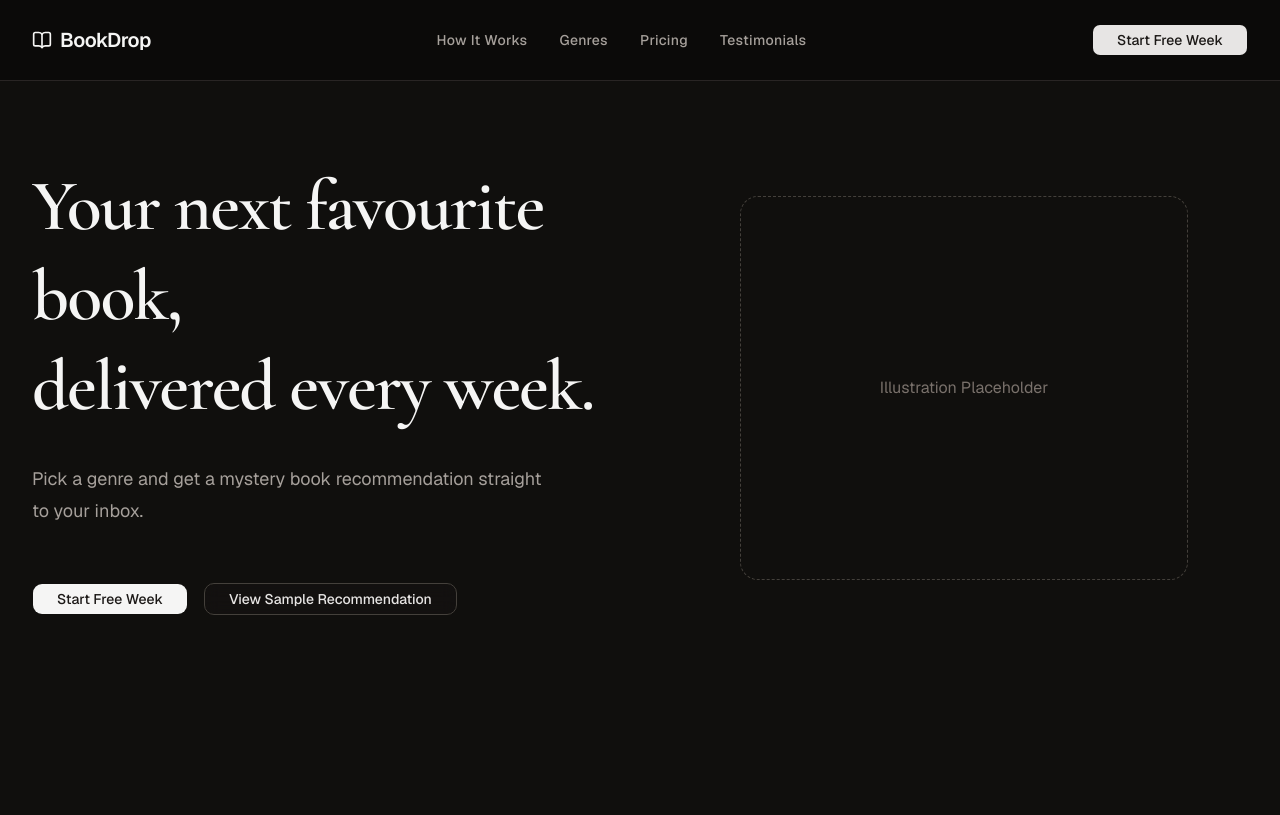
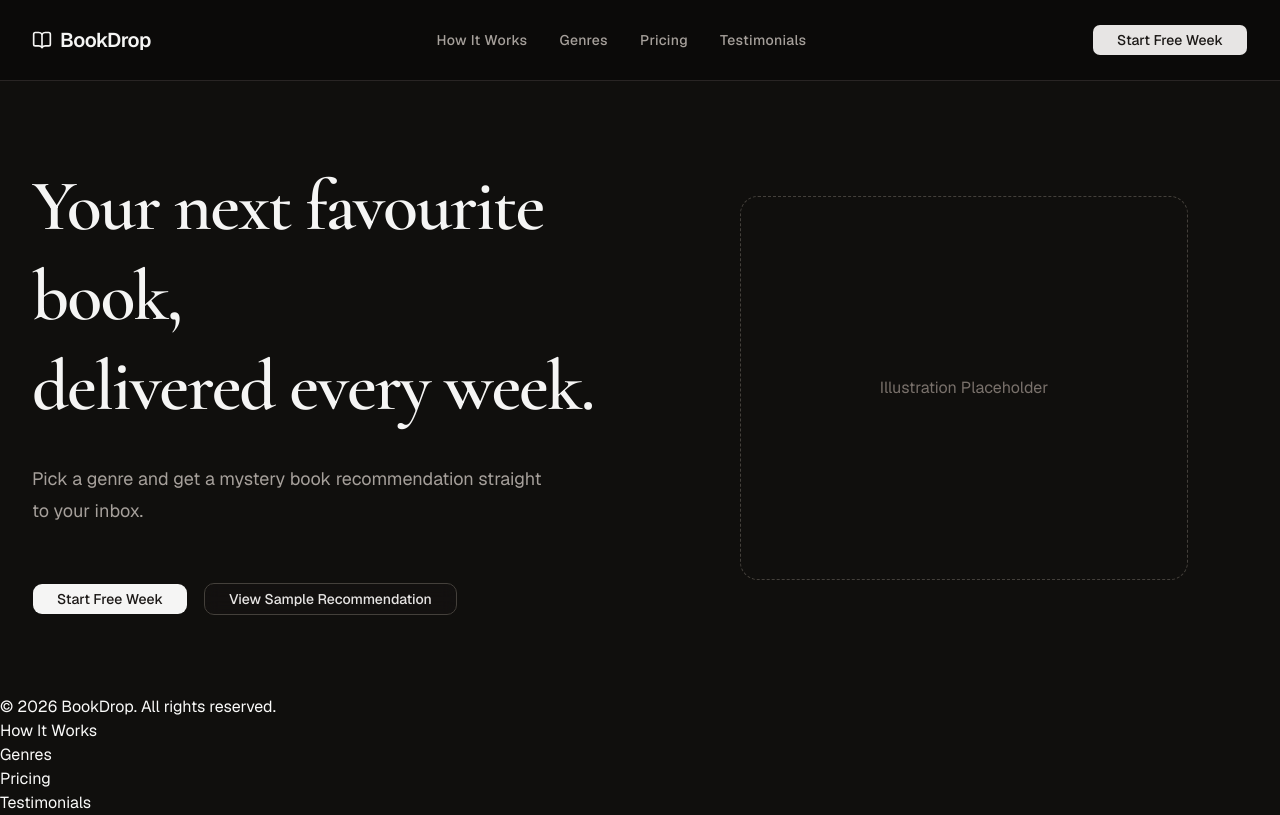
Before and after one commit to SobiahSelvarajah/ss-bookdrop, a Next.js app: page / in a window 1280 px wide. Built offline with nearby package versions, Linux system fonts and the light colour scheme.

Commit message:
feat: html added to footer section

```diff
--- a/src/app/page.tsx
+++ b/src/app/page.tsx
@@ -1,3 +1,4 @@
+import Footer from "@/components/layout/footer/Footer";
 import Navbar from "@/components/layout/navbar/Navbar";
 import Hero from "@/components/sections/hero/Hero";
 
@@ -7,6 +8,7 @@ export default function Home() {
     <>
       <Navbar />
       <Hero />
+      <Footer />
     </>
   );
 }
--- /dev/null
+++ b/src/components/layout/footer/Footer.tsx
@@ -0,0 +1,24 @@
+import Link from "next/link";
+import { navLinks } from "../navbar/navLinks";
+
+
+export default function Footer() {
+    return (
+        <footer className="text-stone-50">
+            <p>
+                © 2026 BookDrop. All rights reserved.
+            </p>
+            <nav aria-label="Footer navigation">
+                <ul>
+                    {navLinks.map((navLink) => (
+                        <li key={navLink.href}>
+                            <Link href={navLink.href}>
+                                {navLink.label}
+                            </Link>
+                        </li>
+                    ))}
+                </ul>
+            </nav>
+        </footer>
+    )
+}
```
